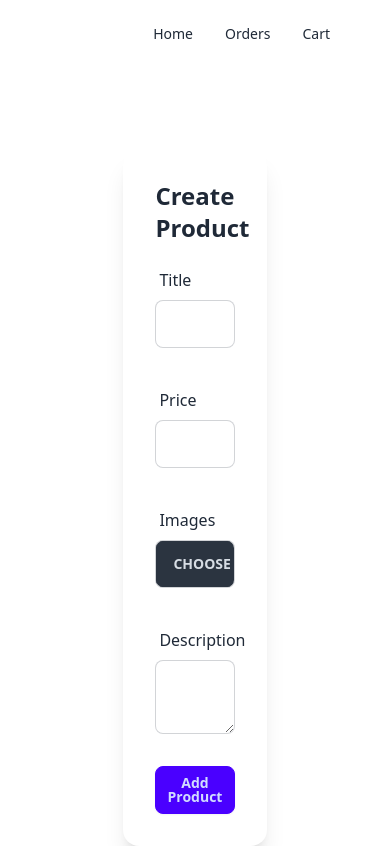
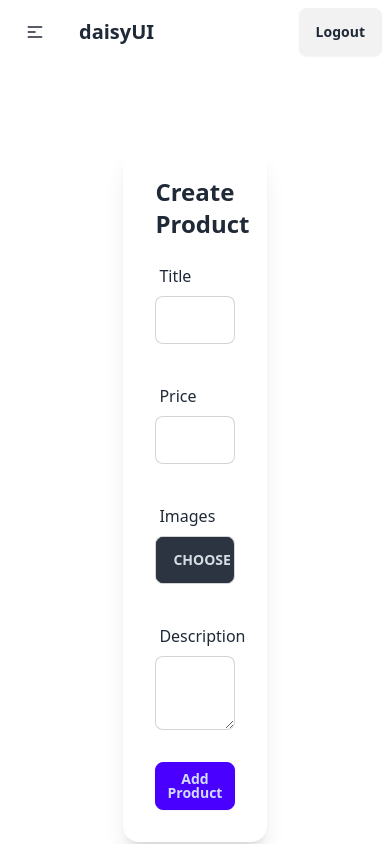
Before and after one commit to dvlpr-shivendra/next-ecommerce, a Next.js app: page /products/create in a window 390 px wide. Built offline with nearby package versions, Linux system fonts and the light colour scheme.

Commit message:
Improve homepage design

```diff
--- a/components/navbar.tsx
+++ b/components/navbar.tsx
@@ -9,40 +9,53 @@ function Navbar() {
     { name: "Home", href: "/" },
     { name: "Orders", href: "/orders" },
     { name: "Cart", href: "/cart" },
+    { name: "My Account", href: "/my-account" },
   ];
 
   return (
-    <div>
-      <div className="navbar bg-base-100">
-        <div className="flex-1">
-          <Link href={"/"} className="btn btn-ghost text-xl">
-            {process.env.NEXT_PUBLIC_APP_TITLE}
-          </Link>
-        </div>
-        <div className="flex-none">
-          <ul className="menu menu-horizontal px-1">
+    <div className="navbar bg-base-100">
+      <div className="navbar-start">
+        <div className="dropdown">
+          <div tabIndex={0} role="button" className="btn btn-ghost lg:hidden">
+            <svg
+              xmlns="http://www.w3.org/2000/svg"
+              className="h-5 w-5"
+              fill="none"
+              viewBox="0 0 24 24"
+              stroke="currentColor"
+            >
+              <path
+                strokeLinecap="round"
+                strokeLinejoin="round"
+                strokeWidth="2"
+                d="M4 6h16M4 12h8m-8 6h16"
+              />
+            </svg>
+          </div>
+          <ul
+            tabIndex={0}
+            className="menu menu-sm dropdown-content mt-3 z-[1] p-2 shadow bg-base-100 rounded-box w-52"
+          >
             {items.map((item) => (
               <li key={item.name}>
                 <Link href={item.href}>{item.name}</Link>
               </li>
             ))}
-            <li>
-              {data?.user && (
-                <details>
-                  <summary>{data?.user?.name}</summary>
-                  <ul className="p-2 bg-base-100 rounded-t-none">
-                    <li>
-                      <a>Account</a>
-                    </li>
-                    <li>
-                      <a>Logout</a>
-                    </li>
-                  </ul>
-                </details>
-              )}
-            </li>
           </ul>
         </div>
+        <a className="btn btn-ghost text-xl">daisyUI</a>
+      </div>
+      <div className="navbar-center hidden lg:flex">
+        <ul className="menu menu-horizontal px-1">
+          {items.map((item) => (
+            <li key={item.name}>
+              <Link href={item.href}>{item.name}</Link>
+            </li>
+          ))}
+        </ul>
+      </div>
+      <div className="navbar-end">
+        <a className="btn">Logout</a>
       </div>
     </div>
   );
--- a/pages/index.tsx
+++ b/pages/index.tsx
@@ -19,29 +19,26 @@ export default function Home({ data }: { data: GetProductsRes }) {
   return (
     <div className="mt-14">
       <h1 className="text-4xl font-bold mb-14">Ecommerce</h1>
-      <div className="max-w-max mx-auto grid md:grid-cols-1 lg:grid-cols-2 xl:grid-cols-3 gap-16 justify-items-center">
+      <div className="max-w-max mx-auto grid grid-cols-1 lg:grid-cols-4 gap-16 justify-items-center">
         {data.products.map((product) => (
           <Link
             href={`/products/${product.id}`}
             key={`product-card-${product.id}`}
-            className="card w-96 bg-base-100 shadow-xl"
+            className="card w-64 bg-base-100 shadow-xl"
+            title={"Buy - " + product.title}
           >
             <img
-              className="h-96 w-96 bg-white object-contain"
+              className="mx-auto h-48 w-48 bg-white object-contain"
               src={thumbnail(product)}
               alt="Shoes"
             />
-            <div className="p-6">
-              <h2
-                className="line-clamp-1 card-title mb-4"
-                title={product.title}
-              >
+            <div className="p-6 text-center">
+              <h2 className="line-clamp-1 mb-4" title={product.title}>
                 {product.title}
               </h2>
-              <p className="text-xl leading-none text-green-400 mb-4">
+              <p className="leading-none text-green-500 font-bold mb-4">
                 {format(product.price)}
               </p>
-              <p className="line-clamp-3 mb-4">{product.description}</p>
             </div>
           </Link>
         ))}
```
